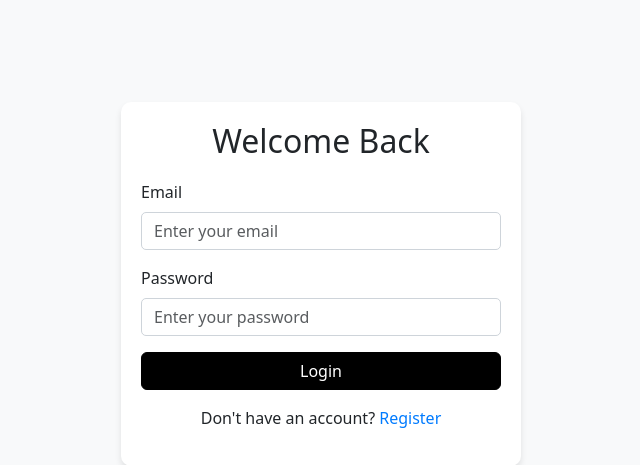
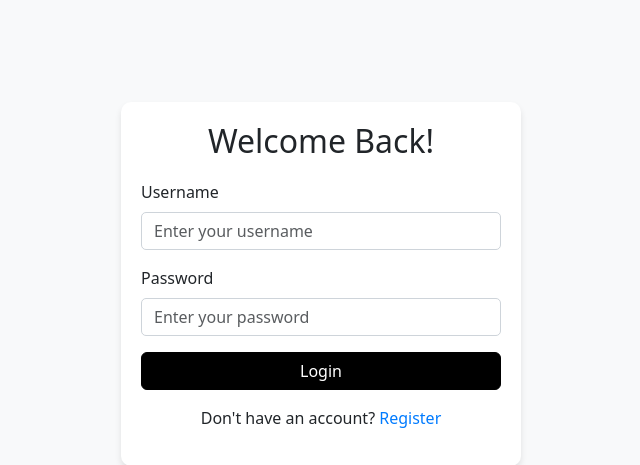
Before and after one commit to Zapryanovx/Shredded-Monty-Python, a Django app: page /login/ in a window 1280 px wide. Shown: the part 66-531 px from the top of the page, without its empty margins (319-959 px from the left). Run offline with Django 5.2, Linux system fonts and the light colour scheme.

Commit message:
Update login.html

```diff
--- a/templates/login.html
+++ b/templates/login.html
@@ -13,16 +13,22 @@
     <section class="py-5">
         <div class="container">
             <div class="login-form">
-                <h2>Welcome Back</h2>
+                <h2>Welcome Back!</h2>
                 <form action="{% url 'login' %}" method="POST">
                     {% csrf_token %}
                     <div class="mb-3">
-                        <label for="email" class="form-label">Email</label>
-                        <input type="email" id="email" name="email" class="form-control" placeholder="Enter your email" required>
+                        <label for="id_username" class="form-label">Username</label>
+                        <input type="text" id="id_username" name="username" class="form-control" placeholder="Enter your username" required>
+                        <div class="text-danger">
+                            {{ form.username.errors }}
+                        </div>
                     </div>
                     <div class="mb-3">
-                        <label for="password" class="form-label">Password</label>
-                        <input type="password" id="password" name="password" class="form-control" placeholder="Enter your password" required>
+                        <label for="id_password" class="form-label">Password</label>
+                        <input type="password" id="id_password" name="password" class="form-control" placeholder="Enter your password" required>
+                        <div class="text-danger">
+                            {{ form.password.errors }}
+                        </div>
                     </div>
                     <button type="submit" class="btn btn-primary">Login</button>
                 </form>
```
